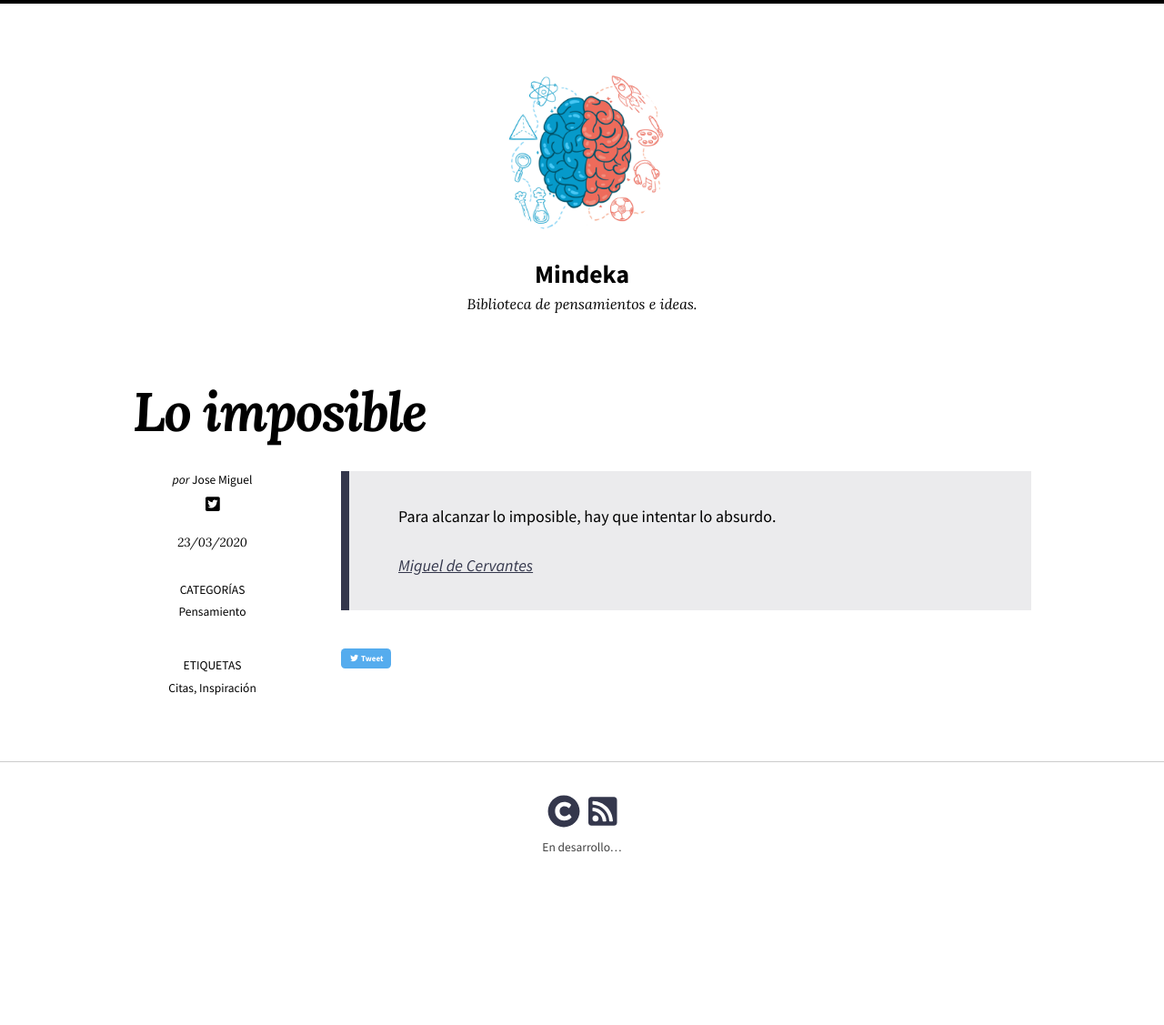
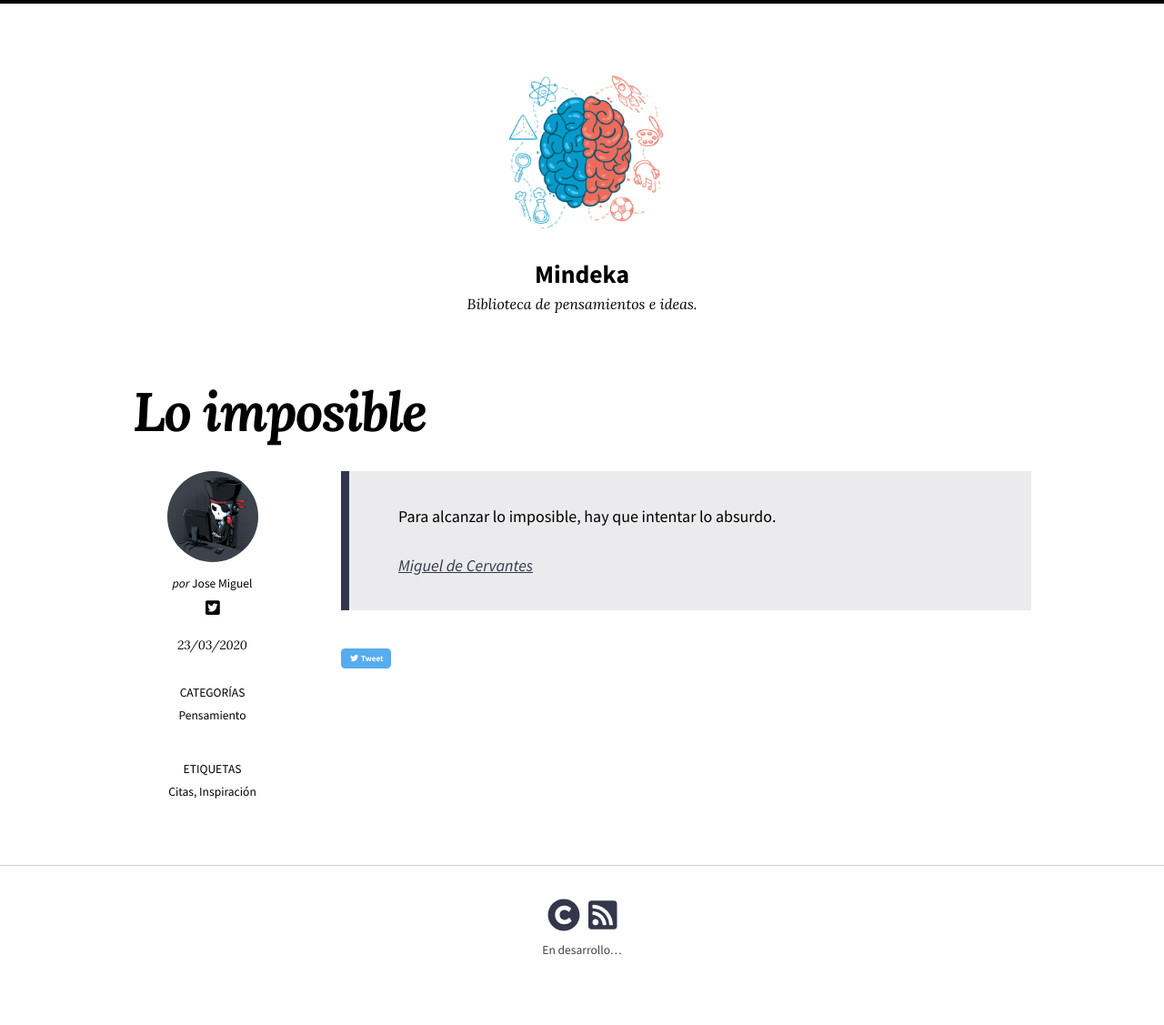
Before and after one commit to gide0n/old-mindeka, a Jekyll site: the page built from _posts/2020-03-23-impossible.md, in a window 1280 px wide. Shown: the whole page at 91% size. Built offline with Jekyll 4.4.1, drawn with Linux system fonts in a browser that asks for light colours; nearby versions of some CDN libraries; before the commit the page ends 1014 px from its top, so only the background shows below that.

Commit message:
Update _config.yml

```diff
--- a/_config.yml
+++ b/_config.yml
@@ -80,7 +80,7 @@ defaults:
 # Site Author
 author:
   name: Jose Miguel
-  picture: #
+  picture: /images/pirata.png
   email:
   twitter: jmdelosreyes
   links:
```
